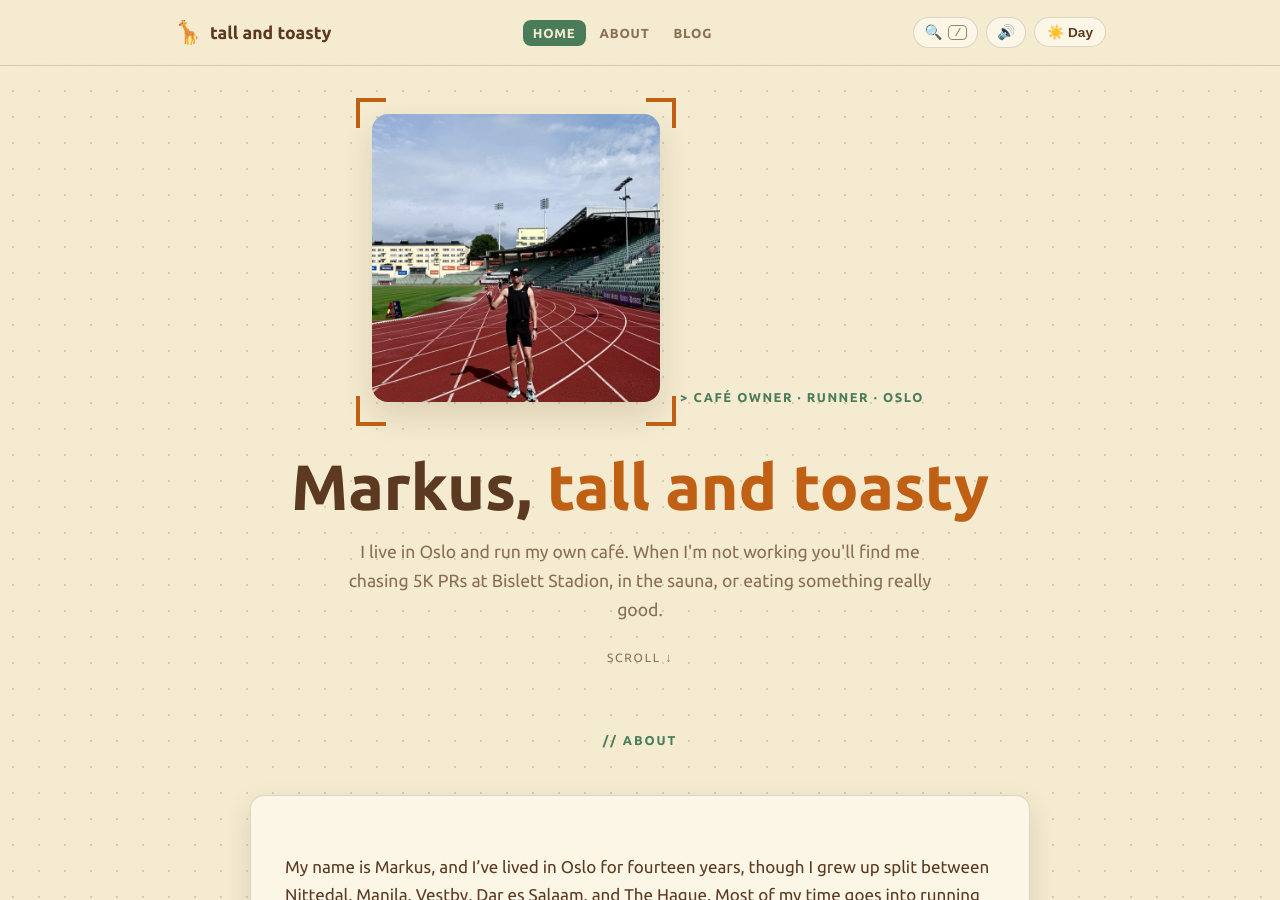
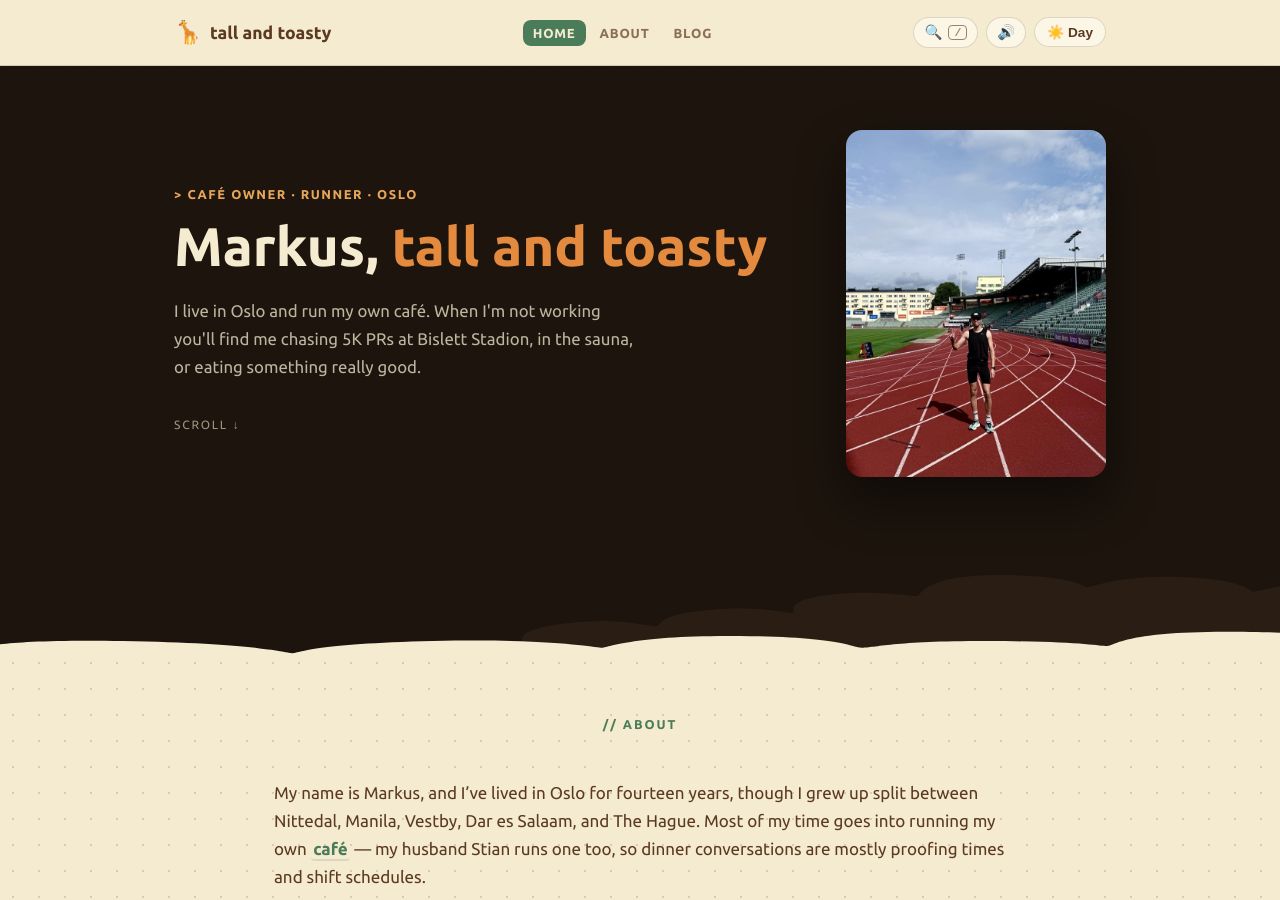
Before and after one commit to markuslyngmo/tallandtoasty, a Jekyll site: the page built from index.md, in a window 1280 px wide and 900 px high. Built offline with Jekyll 4.4.1, drawn with Linux system fonts in a browser that asks for light colours.

Commit message:
Roll the About page redesign out across the whole site
- Homepage hero is now the same dark-hero + cloud-divider treatment
  as About: kicker, heading, lede and scroll cue on a dark background,
  tall portrait photo, hand-drawn cloud transition into the page.
  Renamed the About-only classes (about-hero-*, about-cloud,
  about-content) to generic ones (dark-hero-*, hero-cloud,
  content-wrap) now that both pages share them.
- Flattened .page-frame (used by every other standalone page — Blog,
  posts, tag archives, Training Plan, Oslo Guide, Now, Gear List,
  Videos, Map, Contact, Privacy) by dropping its border/background/
  box-shadow, so content breathes directly on the page instead of
  sitting in a raised box.
- Flattened the homepage Explore-grid cards the same way (no border/
  shadow/hover-lift), matching the About cards' flat "sticker" look.
- Removed the corner-bracket motif entirely (.bracket-frame, .corner-*,
  the corner-grow animation) since nothing uses it anymore — the dark
  hero photos and flattened page-frame don't have corner marks.

```diff
--- a/_layouts/home.html
+++ b/_layouts/home.html
@@ -1,28 +1,32 @@
 ---
 layout: default
 ---
-<section class="hero">
-  <div class="bracket-frame">
-    <span class="corner corner-tl"></span>
-    <span class="corner corner-tr"></span>
-    <span class="corner corner-bl"></span>
-    <span class="corner corner-br"></span>
-    <img class="hero-photo" src="{{ '/assets/images/blog/img_1259.jpeg' | relative_url }}" alt="Markus">
-  </div>
+<section class="dark-hero">
+  <div class="dark-hero-inner">
+    <div class="dark-hero-text">
       <div class="kicker">&gt; café owner &middot; runner &middot; oslo</div>
       <h1>Markus, <span class="accent">tall and toasty</span></h1>
-  <p class="lede">
+      <p>
         I live in Oslo and run my own café. When I'm not working you'll find me
         chasing 5K PRs at Bislett Stadion, in the sauna, or eating something
         really good.
       </p>
       <div class="scroll-cue">Scroll ↓</div>
+    </div>
+    <div class="dark-hero-photo-wrap">
+      <img class="dark-hero-photo" src="{{ '/assets/images/blog/img_1259.jpeg' | relative_url }}" alt="Markus">
+    </div>
+  </div>
+  <svg class="hero-cloud" viewBox="0 0 1999 454" preserveAspectRatio="none" aria-hidden="true">
+    <path class="cloud-back" d="M824.001 403L875.501 422H1999V63.1446C1977.5 77.3383 1961.18 93.6986 1958 93.5001C1950 93.0001 1946 25.5001 1846 11.5001C1746 -2.49994 1705.5 70.0001 1698.5 69.5001C1691.5 69.0001 1678 -0.499932 1559 0.500068C1440 1.50007 1439.5 117 1432.5 119.5C1425.5 122 1363.5 79.0001 1292 113.5C1220.5 148 1244.5 212 1237.5 216C1230.5 220 1191 172 1106.5 198.5C1022 225 1035 289 1024 291C1013 293 967.001 231.5 875.501 278C784.001 324.5 824.001 403 824.001 403Z"/>
+    <path class="cloud-front" d="M1347 413C1365.5 413 1395.5 375 1538.5 375C1681.5 375 1717 404 1729 403.5C1741 403 1752.5 323.5 1914.5 322.5C1947.52 322.296 1975.45 324.357 1999 327.767V453.5H0V393.684C29.7494 380.632 86.3331 368.933 191.5 375C399.5 387 447.5 444 457 444C466.5 444 488 390.5 676 375C864 359.5 931.5 413 940 413C948.5 413 990 340.5 1155.5 346.5C1321 352.5 1328.5 413 1347 413Z"/>
+  </svg>
 </section>
 
 <div class="section-label">// About</div>
-<article class="page-frame reveal">
+<div class="page-frame reveal">
   {{ content }}
-</article>
+</div>
 
 <div class="section-label">// Explore</div>
 <div class="card-grid">
--- a/_layouts/page.html
+++ b/_layouts/page.html
@@ -2,9 +2,5 @@
 layout: default
 ---
 <article class="page-frame reveal in-view">
-  <span class="corner corner-tl"></span>
-  <span class="corner corner-tr"></span>
-  <span class="corner corner-bl"></span>
-  <span class="corner corner-br"></span>
   {{ content }}
 </article>
--- a/_layouts/post.html
+++ b/_layouts/post.html
@@ -7,11 +7,6 @@
 </div>
 
 <article class="page-frame reveal in-view">
-  <span class="corner corner-tl"></span>
-  <span class="corner corner-tr"></span>
-  <span class="corner corner-bl"></span>
-  <span class="corner corner-br"></span>
-
   <h1>{{ page.title }}</h1>
   <p class="post-meta"><time datetime="{{ page.date | date_to_xmlschema }}">{{ page.date | date: "%d %b, %Y" }}</time></p>
   {% if page.tags.size > 0 %}
--- a/_layouts/tag-archive.html
+++ b/_layouts/tag-archive.html
@@ -2,11 +2,6 @@
 layout: default
 ---
 <article class="page-frame reveal in-view">
-  <span class="corner corner-tl"></span>
-  <span class="corner corner-tr"></span>
-  <span class="corner corner-bl"></span>
-  <span class="corner corner-br"></span>
-
   <h1>🏷️ Posts tagged &ldquo;{{ page.title }}&rdquo;</h1>
   <p><a href="{{ '/tags/' | relative_url }}">&larr; All tags</a></p>
 
--- a/assets/css/main.css
+++ b/assets/css/main.css
@@ -1,6 +1,6 @@
 /**
  * tall and toasty — Safari / Giraffe Edition
- * Layout inspired by cnewton.org (sticky nav, bracket-framed hero, card sections)
+ * Layout inspired by cnewton.org (sticky nav, dark-hero sections, flat card sections)
  * Colors/type/cursor kept from the original Bear Blog "Claritas" safari theme.
  */
 
@@ -380,63 +380,12 @@
   text-transform: lowercase;
 }
 
-/* ---------- Hero ---------- */
-.hero {
-  max-width: var(--wide-width);
-  margin: 32px auto 20px;
-  padding: 0 24px;
-  text-align: center;
-}
-
-.bracket-frame {
-  position: relative;
-  display: inline-block;
-  padding: 16px;
-  margin-bottom: 18px;
-}
-.bracket-frame::before, .bracket-frame::after,
-.bracket-frame .corner-tl, .bracket-frame .corner-br { content: ""; }
-.bracket-frame span.corner {
-  position: absolute;
-  width: 30px;
-  height: 30px;
-  border: 4px solid var(--heading);
-}
-.corner-tl { top: 0; left: 0; border-right: none !important; border-bottom: none !important; transform-origin: top left; }
-.corner-tr { top: 0; right: 0; border-left: none !important; border-bottom: none !important; transform-origin: top right; }
-.corner-bl { bottom: 0; left: 0; border-right: none !important; border-top: none !important; transform-origin: bottom left; }
-.corner-br { bottom: 0; right: 0; border-left: none !important; border-top: none !important; transform-origin: bottom right; }
-
-@media (prefers-reduced-motion: no-preference) {
-  span.corner {
-    opacity: 0;
-    animation: corner-grow 0.45s cubic-bezier(0.16, 1, 0.3, 1) both;
-  }
-  .corner-tl { animation-delay: 0.05s; }
-  .corner-tr { animation-delay: 0.12s; }
-  .corner-bl { animation-delay: 0.19s; }
-  .corner-br { animation-delay: 0.26s; }
-}
-@keyframes corner-grow {
-  from { opacity: 0; transform: scale(0.3); }
-  to { opacity: 1; transform: scale(1); }
-}
-
-.hero-photo {
-  width: 320px;
-  height: 320px;
-  max-height: 32vh;
-  max-width: 32vh;
-  object-fit: cover;
-  border-radius: 16px;
-  box-shadow: 0 14px 30px var(--shadow);
-}
-
-.kicker {
+/* ---------- Home hero (dark-hero variant) ---------- */
+.dark-hero .kicker {
   display: inline-flex;
   align-items: center;
   gap: 6px;
-  color: var(--accent);
+  color: #E8A659;
   font-weight: 700;
   letter-spacing: 0.12em;
   text-transform: uppercase;
@@ -444,22 +393,10 @@
   margin-bottom: 10px;
 }
 
-.hero h1 {
-  font-size: clamp(2.2rem, 5vw, 4rem);
-  margin: 4px 0 12px;
-  color: var(--text);
-}
-.hero h1 .accent { color: var(--heading); }
+.dark-hero h1 .accent { color: #E38A3E; }
 
-.hero p.lede {
-  max-width: 620px;
-  margin: 0 auto;
-  font-size: 1.1rem;
-  color: var(--text-dim);
-}
-
-.scroll-cue {
-  margin-top: 24px;
+.dark-hero .scroll-cue {
+  margin-top: 20px;
   display: inline-flex;
   flex-direction: column;
   align-items: center;
@@ -467,7 +404,7 @@
   font-size: 0.75rem;
   letter-spacing: 0.15em;
   text-transform: uppercase;
-  color: var(--text-dim);
+  color: rgba(244, 235, 208, 0.6);
   animation: bob 2.2s ease-in-out infinite;
 }
 @keyframes bob { 0%, 100% { transform: translateY(0); } 50% { transform: translateY(8px); } }
@@ -493,18 +430,16 @@
 }
 
 .card {
-  background: var(--surface);
-  border: 1px solid var(--line);
+  background: var(--bg-deep);
   border-radius: var(--radius);
   padding: 26px;
   display: flex;
   flex-direction: column;
   gap: 12px;
   min-height: 460px;
-  box-shadow: 0 6px 18px var(--shadow);
-  transition: transform 0.2s ease, box-shadow 0.2s ease;
+  transition: background 0.2s ease;
 }
-.card:hover { transform: translateY(-4px); box-shadow: 0 14px 28px var(--shadow); }
+.card:hover { background: var(--surface); }
 
 .card .card-icon { font-size: 1.8rem; }
 .card h3 { margin: 0; font-size: 1.25rem; color: var(--text); }
@@ -534,18 +469,13 @@
 .reveal { opacity: 0; transform: translateY(18px); transition: opacity 0.6s ease, transform 0.6s ease; }
 .reveal.in-view { opacity: 1; transform: translateY(0); }
 
-/* ---------- Framed content page ---------- */
+/* ---------- Content page (flat, no boxed frame) ---------- */
 .page-frame {
   position: relative;
   max-width: var(--content-width);
   margin: 44px auto 60px;
-  padding: 40px 34px;
-  background: var(--surface);
-  border: 1px solid var(--line);
-  border-radius: var(--radius);
-  box-shadow: 0 10px 26px var(--shadow);
+  padding: 0 24px;
 }
-.page-frame span.corner { width: 22px; height: 22px; border-width: 3px; }
 
 .page-frame h1:first-child {
   color: var(--text);
@@ -951,15 +881,15 @@
 }
 @keyframes wander { 0%,100% { transform: translateX(0) scaleX(1); } 45% { transform: translateX(30px) scaleX(1); } 50% { transform: translateX(30px) scaleX(-1); } 95% { transform: translateX(-30px) scaleX(-1); } 100% { transform: translateX(-30px) scaleX(-1); } }
 
-/* ---------- About page ---------- */
-.about-hero {
+/* ---------- Dark hero (About + Home) ---------- */
+.dark-hero {
   position: relative;
   background: #1c140d;
   color: #F4EBD0;
   padding-top: 64px;
   overflow: hidden;
 }
-.about-hero-inner {
+.dark-hero-inner {
   max-width: var(--wide-width);
   margin: 0 auto;
   display: flex;
@@ -969,33 +899,33 @@
   flex-wrap: wrap;
   padding: 0 24px 90px;
 }
-.about-hero-text { flex: 1 1 380px; }
-.about-hero-text h1 {
+.dark-hero-text { flex: 1 1 380px; }
+.dark-hero-text h1 {
   font-size: clamp(2.2rem, 5vw, 3.4rem);
   line-height: 1.15;
   margin: 0 0 20px;
   color: #F4EBD0;
 }
-.about-hero-text p {
+.dark-hero-text p {
   color: rgba(244, 235, 208, 0.75);
   font-size: 1.05rem;
   max-width: 460px;
   margin: 0 0 14px;
 }
-.about-hero-text a { color: #E38A3E; border-bottom-color: rgba(227, 138, 62, 0.35); }
-.about-hero-photo-wrap { flex: 0 0 auto; }
-.about-hero-photo {
+.dark-hero-text a { color: #E38A3E; border-bottom-color: rgba(227, 138, 62, 0.35); }
+.dark-hero-photo-wrap { flex: 0 0 auto; }
+.dark-hero-photo {
   width: 260px;
   height: 347px;
   object-fit: cover;
   border-radius: 16px;
   box-shadow: 0 24px 50px rgba(0, 0, 0, 0.45);
 }
-.about-cloud { position: relative; display: block; width: 100%; height: 80px; margin-bottom: -1px; }
+.hero-cloud { position: relative; display: block; width: 100%; height: 80px; margin-bottom: -1px; }
 .cloud-back { fill: #2a1e14; }
 .cloud-front { fill: var(--bg); }
 
-.about-content { max-width: var(--wide-width); margin: 0 auto; padding: 44px 24px 60px; }
+.content-wrap { max-width: var(--wide-width); margin: 0 auto; padding: 44px 24px 60px; }
 
 .about-grid {
   display: grid;
@@ -1119,18 +1049,16 @@
 @media (max-width: 640px) {
   .about-grid { grid-template-columns: 1fr; }
   .about-card.span-2 { grid-column: span 1; }
-  .about-hero-inner { flex-direction: column-reverse; text-align: center; padding-bottom: 60px; }
-  .about-hero-text p { margin-left: auto; margin-right: auto; }
-  .about-hero-photo { width: 200px; height: 267px; }
-  .about-cloud { height: 50px; }
+  .dark-hero-inner { flex-direction: column-reverse; text-align: center; padding-bottom: 60px; }
+  .dark-hero-text p { margin-left: auto; margin-right: auto; }
+  .dark-hero-photo { width: 200px; height: 267px; }
+  .hero-cloud { height: 50px; }
 }
 
 /* ---------- Mobile ---------- */
 @media (max-width: 640px) {
   .nav-bar { flex-wrap: wrap; }
   .nav-links { order: 3; width: 100%; justify-content: center; padding-top: 6px; }
-  .hero { margin-top: 28px; }
-  .hero-photo { width: 220px; height: 220px; max-height: 28vh; max-width: 28vh; }
-  .page-frame { padding: 26px 18px; }
+  .page-frame { padding: 0 18px; }
   ul.blog-posts li { flex-direction: column; gap: 2px; }
 }
```
Also changed, not shown: about.md (+7 -7 lines). Lines whose indentation alone changed are shown as unchanged.
